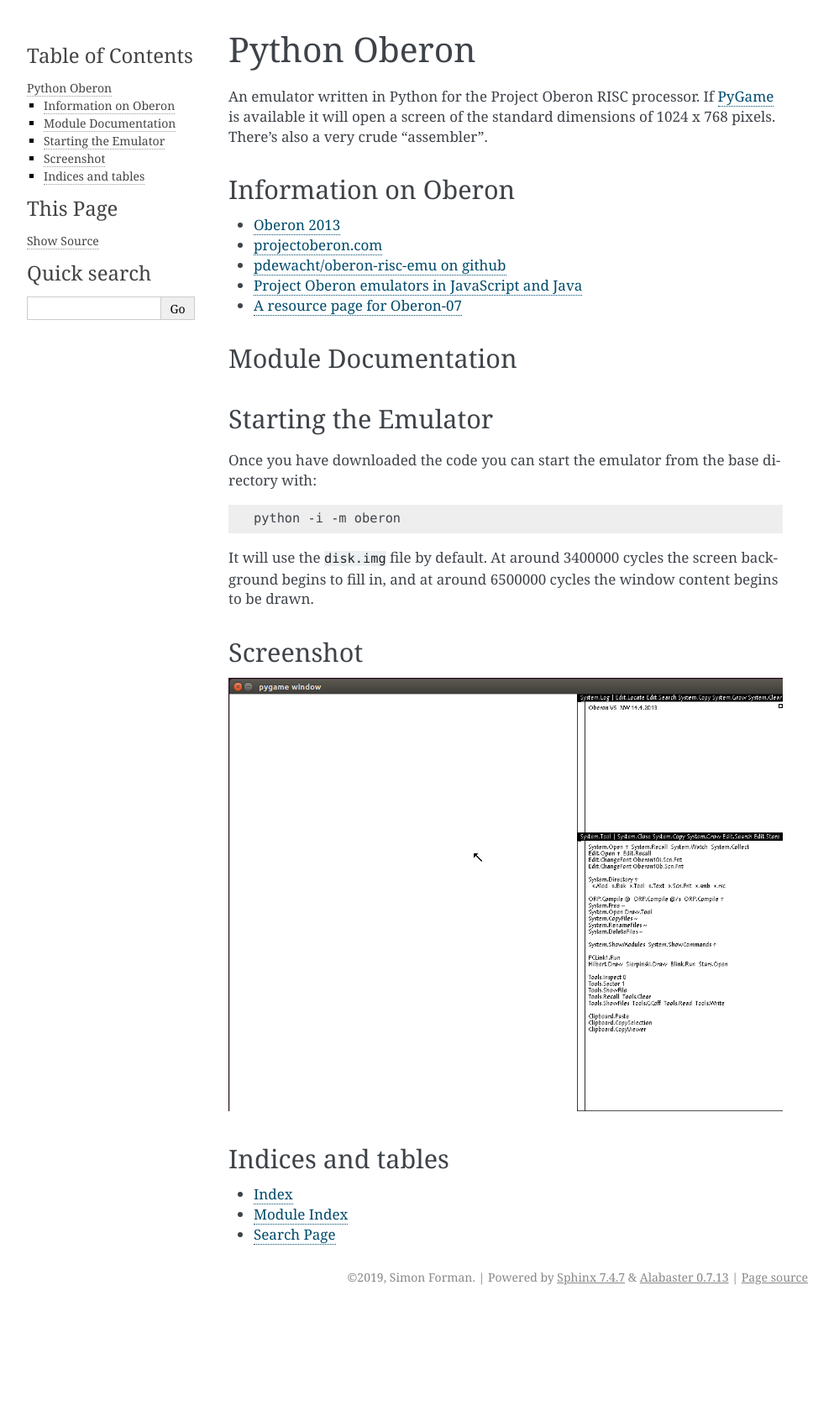
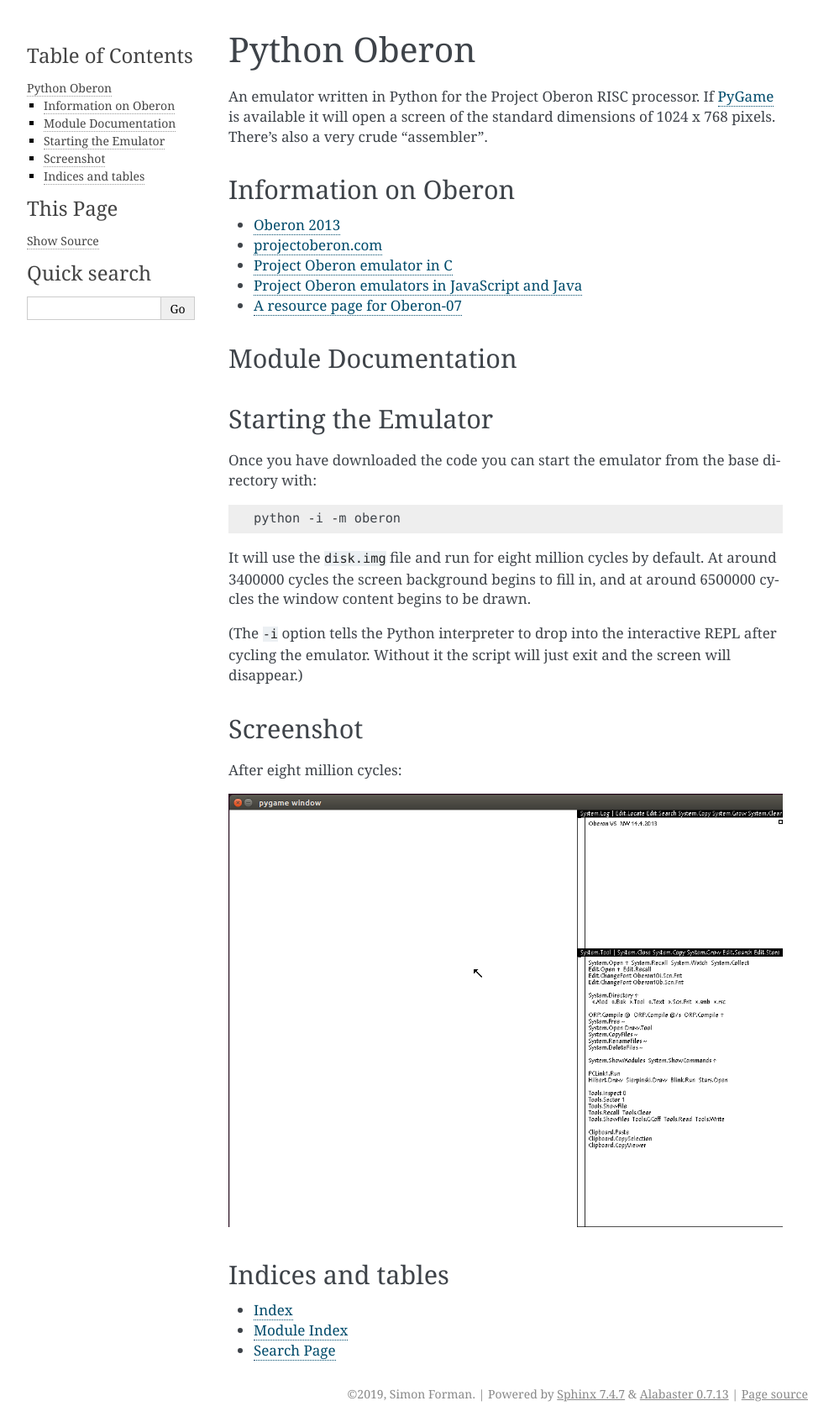
Before and after one commit to PhoenixBureau/PythonOberon, a Sphinx documentation site: the page built from docs/source/index.rst, in a window 1280 px wide. Shown: the whole page at 84% size, without its empty margins (148-1141 px from the left). Built offline with Sphinx 7.4.7, drawn with Linux system fonts in a browser that asks for light colours; formulas are drawn with MathJax 3; before the commit the page ends 1560 px from its top, so only the background shows below that.

Commit message:
Very minor docs stuff.

```diff
--- a/docs/source/index.rst
+++ b/docs/source/index.rst
@@ -17,7 +17,7 @@
 
 * `Oberon 2013 <http://www.inf.ethz.ch/personal/wirth/ProjectOberon/>`_
 * `projectoberon.com <http://projectoberon.com/>`_
-* `pdewacht/oberon-risc-emu on github <https://github.com/pdewacht/oberon-risc-emu>`_
+* `Project Oberon emulator in C <https://github.com/pdewacht/oberon-risc-emu>`_
 * `Project Oberon emulators in JavaScript and Java <http://schierlm.github.io/OberonEmulator/>`_
 * `A resource page for Oberon-07 <http://oberon07.com/>`_
 
@@ -44,13 +44,19 @@
 
     python -i -m oberon
 
-It will use the ``disk.img`` file by default.  At around 3400000 cycles the screen
-background begins to fill in, and at around 6500000 cycles the window
-content begins to be drawn.
+It will use the ``disk.img`` file and run for eight million cycles by
+default.  At around 3400000 cycles the screen background begins to fill
+in, and at around 6500000 cycles the window content begins to be drawn.
+
+(The ``-i`` option tells the Python interpreter to drop into the
+interactive REPL after cycling the emulator.  Without it the script will
+just exit and the screen will disappear.)
 
 
 Screenshot
 ----------------------------------
+
+After eight million cycles:
 
 .. image:: _static/Screenshot.png
 
```
Also changed, not shown: 2 other files.
